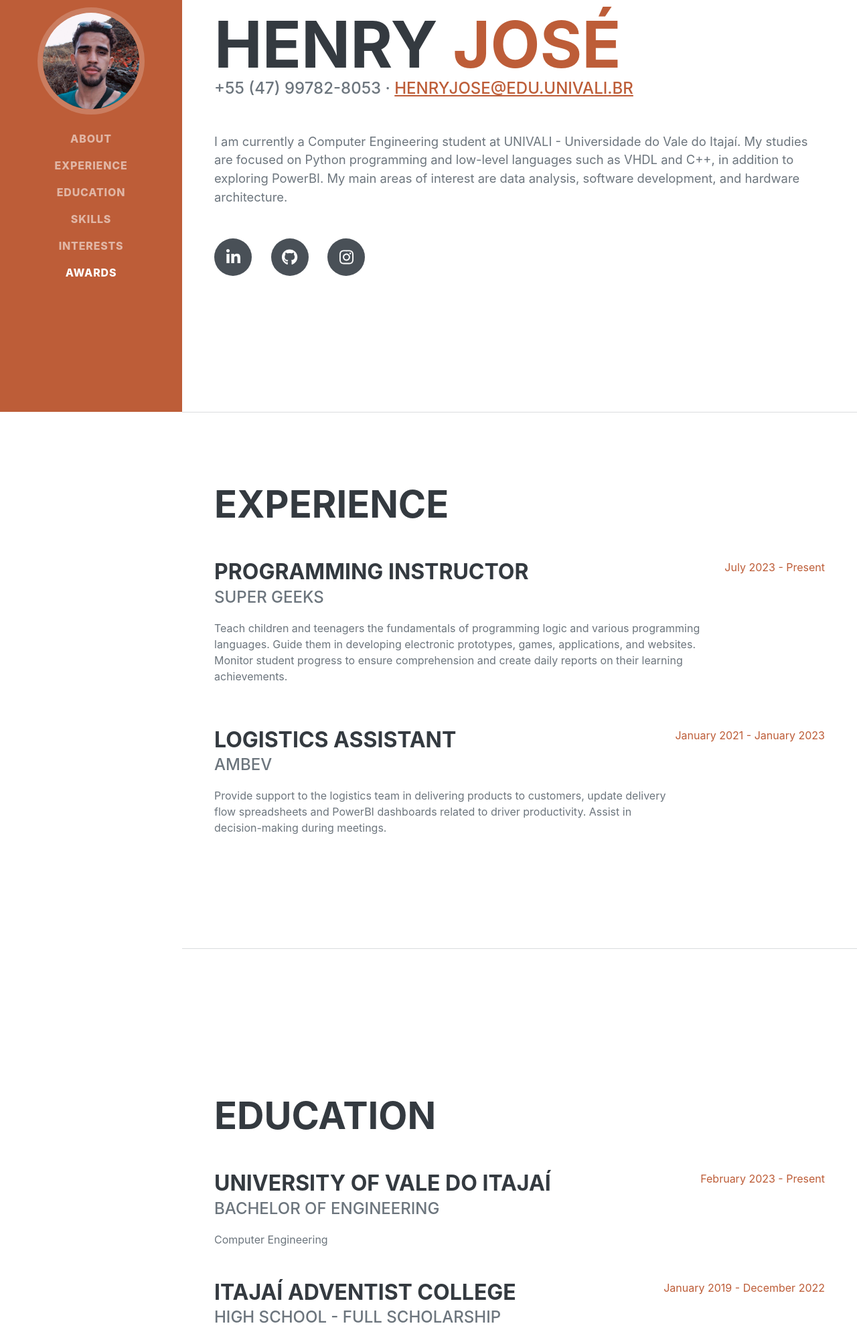
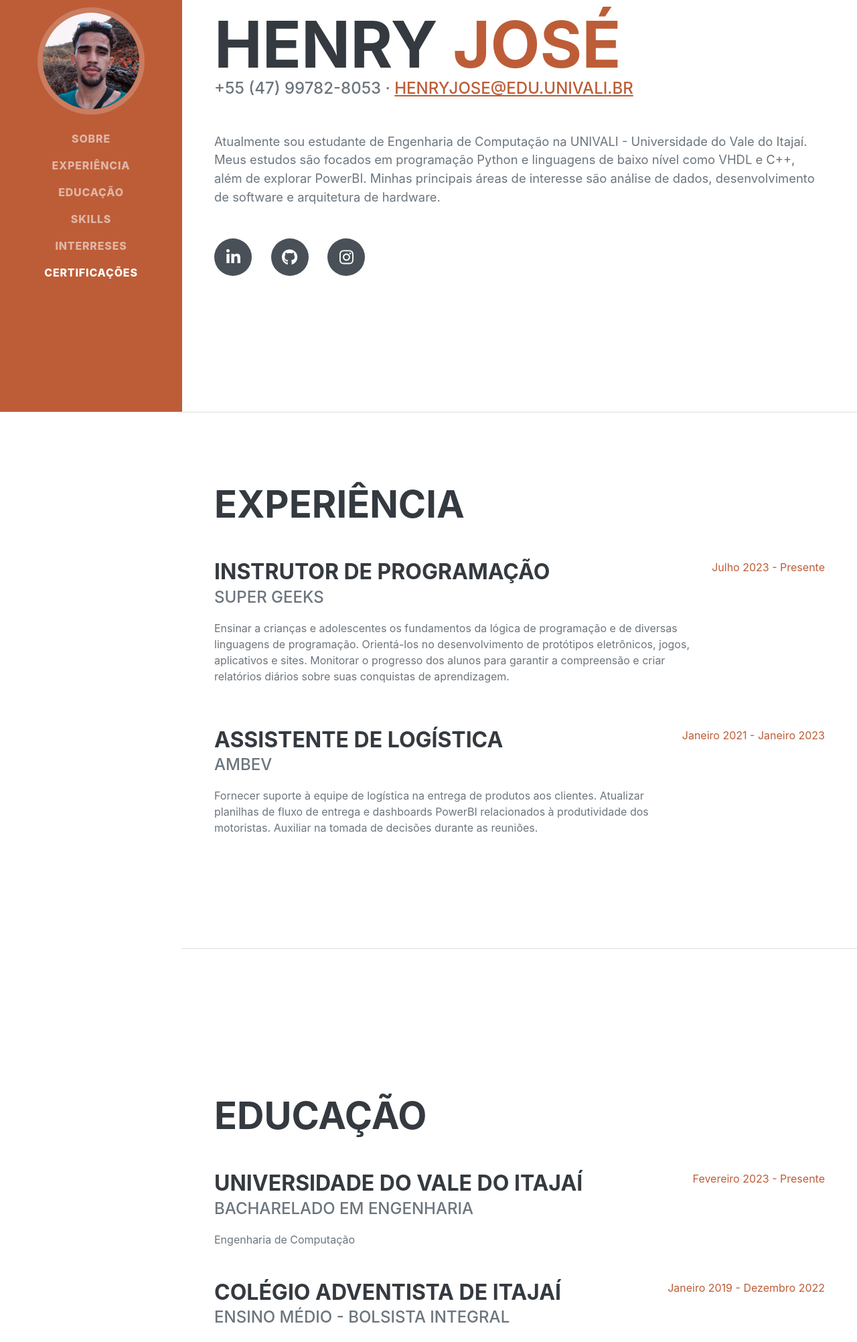
Before and after one commit to HenryJoseHenriques/HenryJoseHenriques.github.io, a plain HTML site: page index.html in a window 1280 px wide. Shown: the part 185-2189 px from the top of the page at 67% size. Drawn offline with nearby package versions, Linux system fonts and the light colour scheme; a web font is replaced by a local one.

Commit message:
Versão em Português

```diff
--- a/index.html
+++ b/index.html
@@ -29,12 +29,12 @@
             <button class="navbar-toggler" type="button" data-bs-toggle="collapse" data-bs-target="#navbarResponsive" aria-controls="navbarResponsive" aria-expanded="false" aria-label="Toggle navigation"><span class="navbar-toggler-icon"></span></button>
             <div class="collapse navbar-collapse" id="navbarResponsive">
                 <ul class="navbar-nav">
-                    <li class="nav-item"><a class="nav-link js-scroll-trigger" href="#about">About</a></li>
-                    <li class="nav-item"><a class="nav-link js-scroll-trigger" href="#experience">Experience</a></li>
-                    <li class="nav-item"><a class="nav-link js-scroll-trigger" href="#education">Education</a></li>
+                    <li class="nav-item"><a class="nav-link js-scroll-trigger" href="#about">Sobre</a></li>
+                    <li class="nav-item"><a class="nav-link js-scroll-trigger" href="#experience">Experiência</a></li>
+                    <li class="nav-item"><a class="nav-link js-scroll-trigger" href="#education">Educação</a></li>
                     <li class="nav-item"><a class="nav-link js-scroll-trigger" href="#skills">Skills</a></li>
-                    <li class="nav-item"><a class="nav-link js-scroll-trigger" href="#interests">Interests</a></li>
-                    <li class="nav-item"><a class="nav-link js-scroll-trigger" href="#awards">Awards</a></li>
+                    <li class="nav-item"><a class="nav-link js-scroll-trigger" href="#interests">Interreses</a></li>
+                    <li class="nav-item"><a class="nav-link js-scroll-trigger" href="#awards">Certificações</a></li>
                 </ul>
             </div>
         </nav>
@@ -51,7 +51,7 @@
                         +55 (47) 99782-8053 ·
                         <a href="mailto:henryjose@edu.univali.br">henryjose@edu.univali.br</a>
                     </div>
-                    <p class="lead mb-5">I am currently a Computer Engineering student at UNIVALI - Universidade do Vale do Itajaí. My studies are focused on Python programming and low-level languages such as VHDL and C++, in addition to exploring PowerBI. My main areas of interest are data analysis, software development, and hardware architecture.</p>
+                    <p class="lead mb-5">Atualmente sou estudante de Engenharia de Computação na UNIVALI - Universidade do Vale do Itajaí. Meus estudos são focados em programação Python e linguagens de baixo nível como VHDL e C++, além de explorar PowerBI. Minhas principais áreas de interesse são análise de dados, desenvolvimento de software e arquitetura de hardware.</p>
                     <div class="social-icons">
                         <a class="social-icon" href="https://www.linkedin.com/in/henryjosé/"><i class="fab fa-linkedin-in"></i></a>
                         <a class="social-icon" href="https://github.com/HenryJoseHenriques"><i class="fab fa-github"></i></a>
@@ -63,24 +63,24 @@
             <!-- Experience-->
             <section class="resume-section" id="experience">
                 <div class="resume-section-content">
-                    <h2 class="mb-5">Experience</h2>
+                    <h2 class="mb-5">Experiência</h2>
 
                     <div class="d-flex flex-column flex-md-row justify-content-between mb-5">
                         <div class="flex-grow-1">
-                            <h3 class="mb-0">Programming Instructor</h3>
+                            <h3 class="mb-0">Instrutor de Programação</h3>
                             <div class="subheading mb-3">Super Geeks</div>
-                            <p>Teach children and teenagers the fundamentals of programming logic and various programming languages. Guide them in developing electronic prototypes, games, applications, and websites. Monitor student progress to ensure comprehension and create daily reports on their learning achievements.</p>
+                            <p>Ensinar a crianças e adolescentes os fundamentos da lógica de programação e de diversas linguagens de programação. Orientá-los no desenvolvimento de protótipos eletrônicos, jogos, aplicativos e sites. Monitorar o progresso dos alunos para garantir a compreensão e criar relatórios diários sobre suas conquistas de aprendizagem.</p>
                         </div>
-                        <div class="flex-shrink-0"><span class="text-primary">July 2023 - Present</span></div>
+                        <div class="flex-shrink-0"><span class="text-primary">Julho 2023 - Presente</span></div>
                     </div>
 
                     <div class="d-flex flex-column flex-md-row justify-content-between mb-5">
                         <div class="flex-grow-1">
-                            <h3 class="mb-0">Logistics Assistant</h3>
+                            <h3 class="mb-0">Assistente de Logística</h3>
                             <div class="subheading mb-3">AMBEV</div>
-                            <p>Provide support to the logistics team in delivering products to customers, update delivery flow spreadsheets and PowerBI dashboards related to driver productivity. Assist in decision-making during meetings.</p>
+                            <p>Fornecer suporte à equipe de logística na entrega de produtos aos clientes. Atualizar planilhas de fluxo de entrega e dashboards PowerBI relacionados à produtividade dos motoristas. Auxiliar na tomada de decisões durante as reuniões.</p>
                         </div>
-                        <div class="flex-shrink-0"><span class="text-primary">January 2021 - January 2023</span></div>
+                        <div class="flex-shrink-0"><span class="text-primary">Janeiro 2021 - Janeiro 2023</span></div>
                     </div>
                 </div>
             </section>
@@ -88,25 +88,25 @@
             <!-- Education-->
             <section class="resume-section" id="education">
                 <div class="resume-section-content">
-                    <h2 class="mb-5">Education</h2>
+                    <h2 class="mb-5">Educação</h2>
 
                     <div class="d-flex flex-column flex-md-row justify-content-between mb-5">
                         <div class="flex-grow-1">
-                            <h3 class="mb-0">University of Vale do Itajaí</h3>
-                            <div class="subheading mb-3">Bachelor of Engineering</div>
-                            <div>Computer Engineering</div>
+                            <h3 class="mb-0">Universidade do Vale do Itajaí</h3>
+                            <div class="subheading mb-3">Bacharelado em Engenharia</div>
+                            <div>Engenharia de Computação</div>
                             <!-- <p>GPA: Not available</p> -->
                         </div>
-                        <div class="flex-shrink-0"><span class="text-primary">February 2023 - Present</span></div>
+                        <div class="flex-shrink-0"><span class="text-primary">Fevereiro 2023 - Presente</span></div>
                     </div>
 
                     <div class="d-flex flex-column flex-md-row justify-content-between">
                         <div class="flex-grow-1">
-                            <h3 class="mb-0">Itajaí Adventist College</h3>
-                            <div class="subheading mb-3">High school - full scholarship</div>
+                            <h3 class="mb-0">Colégio Adventista de Itajaí</h3>
+                            <div class="subheading mb-3">Ensino Médio - Bolsista Integral</div>
                             <!-- <p>GPA: Not available</p> -->
                         </div>
-                        <div class="flex-shrink-0"><span class="text-primary">January 2019 - December 2022</span></div>
+                        <div class="flex-shrink-0"><span class="text-primary">Janeiro 2019 - Dezembro 2022</span></div>
                     </div>
 
                 </div>
@@ -116,7 +116,7 @@
             <section class="resume-section" id="skills">
                 <div class="resume-section-content">
                     <h2 class="mb-5">Skills</h2>
-                    <div class="subheading mb-3">Programming Languages & Tools</div>
+                    <div class="subheading mb-3">linguagens de programação e ferramentas</div>
                     <ul class="list-inline dev-icons">
                         <li class="list-inline-item"><i class="fab fa-python"></i></li>
                         <li class="list-inline-item"><i class="devicon-cplusplus-plain"></i></li>
@@ -129,15 +129,15 @@
                     <ul class="fa-ul mb-0">
                         <li>
                             <span class="fa-li"><i class="fas fa-check"></i></span>
-                            Continuous Learning and Study: I take courses on platforms like Udemy and watch tutorials on YouTube to enhance my skills.
+                            Estudo e Aprendizado Contínuo: Realizo cursos em plataformas como Udemy e assisto tutoriais no YouTube para aprimorar minhas habilidades.
                         </li>
                         <li>
                             <span class="fa-li"><i class="fas fa-check"></i></span>
-                            Problem Solving and Exercises: I practice solving programming problems and exercises on the Beecrowd platform.
+                            Resolução de Problemas e Exercícios: Pratico resolução de problemas e exercícios de programação na plataforma Beecrowd.
                         </li>
                         <li>
                             <span class="fa-li"><i class="fas fa-check"></i></span>
-                            Documentation and Notes: I maintain detailed documentation and notes on the relevant parts of the code I write.
+                            Documentação e Anotações: Mantenho documentação detalhada e anotações das partes relevantes do código que escrevo.
                         </li>
                     </ul>
                 </div>
@@ -146,42 +146,42 @@
             <!-- Interests-->
             <section class="resume-section" id="interests">
                 <div class="resume-section-content">
-                    <h2 class="mb-5">Interests</h2>
-                    <p>I enjoy solving exercises and problems on the Beecrowd platform to keep my programming logic sharp and discover new ways to solve problems, as well as improve my code. I also study areas of interest and stay updated with the latest news.</p>
-                    <p class="mb-0">In my free time, I like to walk along the beach, ride my bike, hike in the hills of my city, watch series, and play games with my friends online. On weekends, I enjoy relaxing and unwinding to recharge my mind.</p>
+                    <h2 class="mb-5">Interesses</h2>
+                    <p>Eu gosto de resolver exercícios e problemas na plataforma Beecrowd para manter minha lógica de programação afiada e descobrir novas abordagens para resolver problemas, além de melhorar meus códigos. Também estudo áreas do meu interesse e acompanho as últimas notícias.</p>
+                    <p class="mb-0">No meu tempo livre, gosto de caminhar pela orla da praia, andar de bicicleta, fazer trilhas pelos morros da minha cidade, assistir séries e jogar com meus amigos online. Nos fins de semana, gosto de relaxar e descansar para recarregar as energias.</p>
                 </div>
             </section>
             <hr class="m-0" />
             <!-- Awards-->
             <section class="resume-section" id="awards">
                 <div class="resume-section-content">
-                    <h2 class="mb-5">Certifications</h2>
+                    <h2 class="mb-5">Certificações</h2>
                     <ul class="fa-ul mb-0">
                         <li>
                             <!-- <span class="fa-li"><i class="fas fa-trophy text-warning"></i></span> -->
-                            📜 C# First Steps: Programming Logic and Algorithms, Udemy, Instructor: Nélio Alves.
+                            📜 C# primeiros passos: Lógica de programação e Algoritmos, Udemy, instrutor: Nélio Alves
                         </li>
                         <li>
                             <!-- <span class="fa-li"><i class="fas fa-trophy text-warning"></i></span> -->
-                            📜 Data Analysis in R, National School of Public Administration (Enap).
+                            📜 Análise de Dados em Linguagem R, A Escola Nacional de Administração Pública - Enap.
                         </li>
                         <li>
                             <!-- <span class="fa-li"><i class="fas fa-trophy text-warning"></i></span>
                             1
                             <sup>st</sup> -->
-                            📜 Database 1: Fundamentals, Federal Institute of Education, Science and Technology of Rio Grande do Sul.
+                            📜 Banco de Dados 1: fundamentos, Instituto Federal de Educação, Ciência e Tecnologia do Rio Grande do Sul.
                         </li>
                         <li>
                             <!-- <span class="fa-li"><i class="fas fa-trophy text-warning"></i></span>
                             1
                             <sup>st</sup> -->
-                            📜 Database: Oracle PL/SQL, Federal Institute of Education, Science and Technology of Rio Grande do Sul.
+                            📜 Banco de Dados: Oracle PL/SQL, Instituto Federal de Educação, Ciência e Tecnologia do Rio Grande do Sul.
                         </li>
                         <li>
                             <!-- <span class="fa-li"><i class="fas fa-trophy text-warning"></i></span>
                             2
                             <sup>nd</sup> -->
-                            📜 Programming Logic: Making Your Programs Smarter, Federal Institute of Education, Science and Technology of Rio Grande do Sul.
+                            📜  Lógica de Programação: deixando os seus programas espertos, Instituto Federal de Educação, Ciência e Tecnologia do Rio Grande do Sul.
                         </li>
                     </ul>
                 </div>
```
